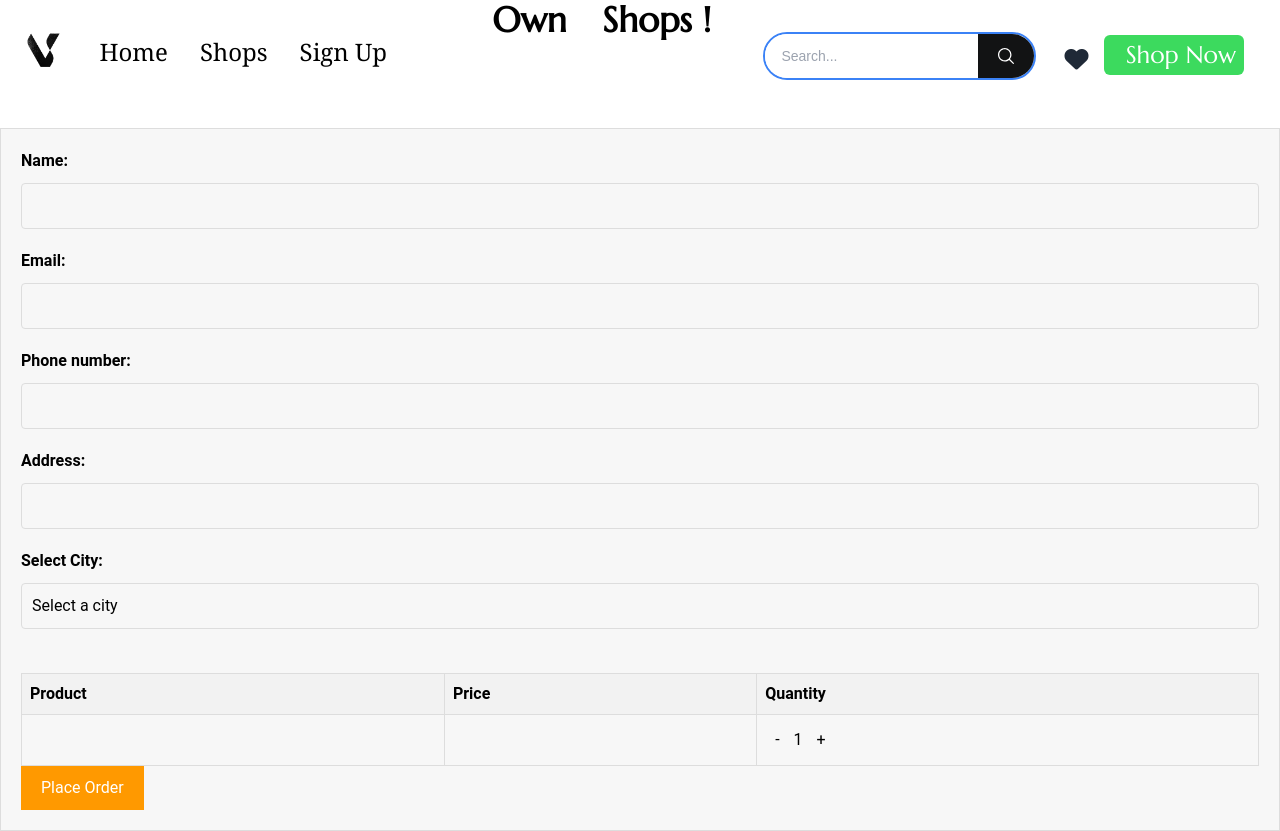
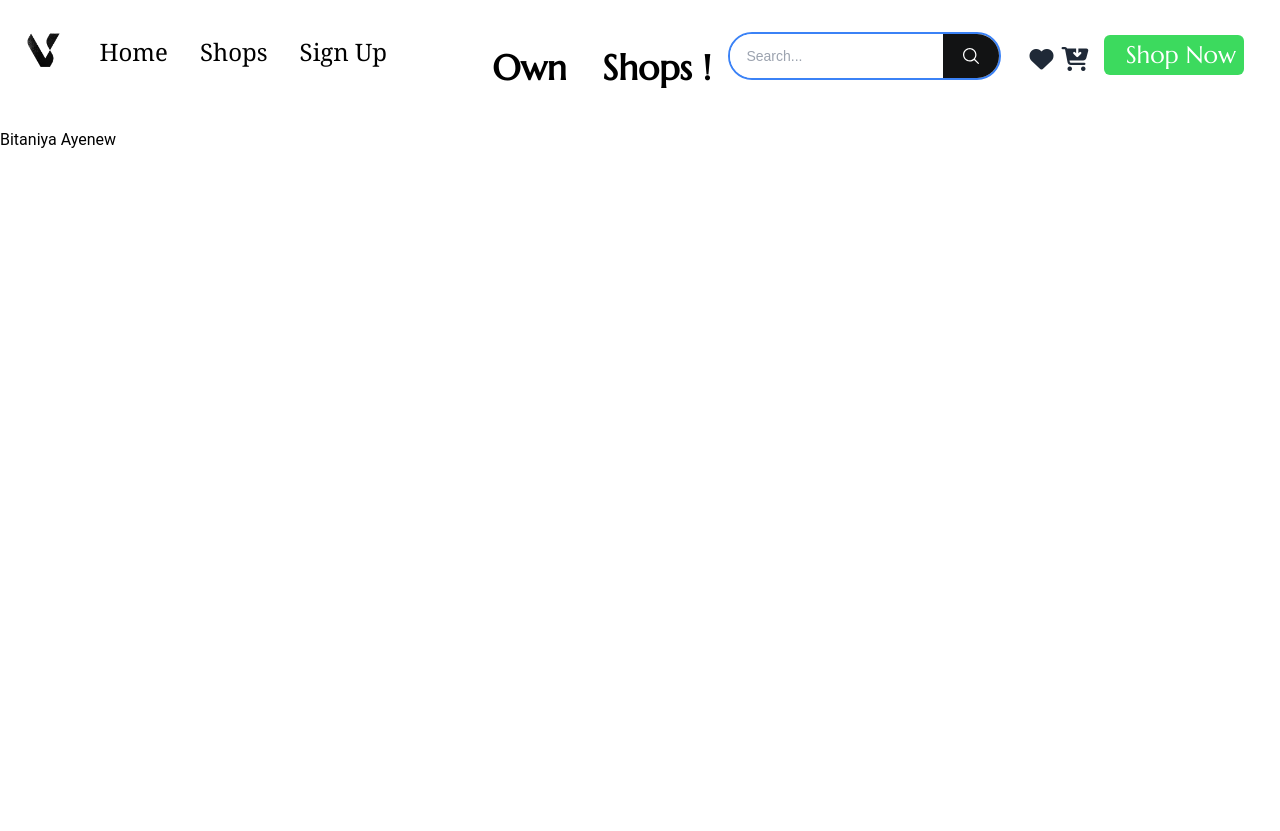
Before and after one commit to Vanoraco/vshop, a Vue app in the folder frontend/: page /checkout in a window 1280 px wide. After the commit the page ends 800 px from the top, so only its background shows below. Built offline with nearby package versions, Linux system fonts and the light colour scheme; a web font is replaced by a local one; what vue-toast-notification would draw is missing.

Commit message:
tommorow is our presentation but its not finished

```diff
--- a/frontend/src/components/AppHeader.vue
+++ b/frontend/src/components/AppHeader.vue
@@ -39,8 +39,11 @@
           </svg>
         </button>
       </div>
+      <router-link to="/favourites" class="">
+        <i class="fas fa-heart text-gray-800 text-2xl mb-4 mr-2"></i>
+      </router-link>
       <router-link to="/cart" class="">
-        <i class="fas fa-heart text-gray-800 text-2xl mb-4 mr-2"></i>
+        <i class="fas fa-cart-arrow-down text-gray-800 text-2xl mb-4 mr-2"></i>
       </router-link>
       <ul class="flex flex-row gap-9 mb-6 mr-6 mt-2">
         <li v-if="!userLoggedIn && !localToken">
@@ -92,7 +95,7 @@
             <li class="text-2xl bg-[#3cda5e] text-white rounded-md py-2 px-2">Shop Now</li>
           </router-link>
         </ul>
-        <router-link to="/cart" class="mt-4" @click="toggleMobileMenu">
+        <router-link to="/favourite" class="mt-4" @click="toggleMobileMenu">
           <i class="fas fa-heart text-gray-800 text-2xl"></i>
         </router-link>
       </div>
@@ -156,7 +159,7 @@ export default {
 
 .content {
   position: absolute;
-  bottom: 70%;
+  bottom: 64%;
   left: 50%;
   transform: translate(-50%, -50%);
   height: 160px;
--- a/frontend/src/components/Checkout.vue
+++ b/frontend/src/components/Checkout.vue
@@ -1,155 +1,3 @@
 <template>
-  <div class="checkout-form">
-    <form @submit.prevent="submitForm">
-      <label for="name">Name:</label>
-      <input type="text" id="name" v-model="formData.name" required />
-
-      <label for="email">Email:</label>
-      <input type="email" id="email" v-model="formData.email" required />
-
-      <label for="phone_number">Phone number:</label>
-      <input type="text" id="phone_number" v-model="formData.phone_number" required />
-
-      <label for="address">Address:</label>
-      <input type="text" id="address" v-model="formData.address" required />
-
-      <label for="country">Select City:</label>
-      <select id="country" v-model="formData.country" required>
-        <option value="">Select a city</option>
-        <option value="Addis Abeba">Addis Abeba</option>
-        <option value="Hawasa">Hawasa</option>
-        <option value="Shashemene">Shashemene</option>
-        <option value="Mekele">Mekele</option>
-        <option value="Bale Robe">Bale Robe</option>
-        <option value="Arbaminch">Arbaminch</option>
-      </select>
-
-      <div class="product-table mt-6">
-        <table>
-          <thead>
-            <tr>
-              <th>Product</th>
-              <th>Price</th>
-              <th>Quantity</th>
-            </tr>
-          </thead>
-          <tbody>
-            <tr>
-              <td>{{ product.product_name }}</td>
-              <td>{{ product.price }}</td>
-              <td>
-                <button @click="decrementQuantity">-</button>
-                {{ quantity }}
-                <button @click="incrementQuantity">+</button>
-              </td>
-            </tr>
-          </tbody>
-        </table>
-      </div>
-
-      <input type="submit" value="Place Order" />
-    </form>
-  </div>
+  <h1>Bitaniya Ayenew</h1>
 </template>
-
-<script>
-export default {
-  data() {
-    return {
-      formData: {
-        name: "",
-        email: "",
-        address: "",
-        city: "",
-        country: "",
-        phone_number: ""
-      },
-      product: this.$route.params.product || {},
-      quantity: 1
-    };
-  },
-  methods: {
-    incrementQuantity() {
-      this.quantity += 1;
-    },
-    decrementQuantity() {
-      if (this.quantity > 1) {
-        this.quantity -= 1;
-      }
-    },
-    async submitForm() {
-      // Handle form submission here
-      const orderData = {
-        ...this.formData,
-        product: this.product,
-        quantity: this.quantity
-      };
-      console.log("Order Data:", orderData);
-
-      try {
-        const response = await axios.post('http://localhost:8000/orders', orderData);
-        console.log("Order submitted successfully!", response.data);
-        this.$router.push({ name: 'shopOwnerDashboard' });
-      } catch (error) {
-        console.error("There was an error submitting the order:", error);
-      }
-    }
-  }
-};
-</script>
-
-<style scoped>
-.checkout-form {
-  background-color: #f7f7f7;
-  border: 1px solid #ddd;
-  padding: 20px;
-}
-
-.checkout-form label {
-  display: block;
-  margin-bottom: 10px;
-  font-weight: bold;
-}
-
-.checkout-form input[type="text"],
-.checkout-form input[type="email"],
-.checkout-form select {
-  width: 100%;
-  padding: 10px;
-  margin-bottom: 20px;
-  border: 1px solid #ddd;
-  border-radius: 4px;
-}
-
-.checkout-form input[type="submit"] {
-  background-color: #f90;
-  color: #fff;
-  border: none;
-  padding: 10px 20px;
-  cursor: pointer;
-}
-
-.product-table {
-  margin-top: 20px;
-}
-
-.product-table table {
-  width: 100%;
-  border-collapse: collapse;
-}
-
-.product-table th,
-.product-table td {
-  border: 1px solid #ddd;
-  padding: 8px;
-  text-align: left;
-}
-
-.product-table th {
-  background-color: #f2f2f2;
-}
-
-.product-table button {
-  padding: 5px 10px;
-}
-</style>
--- a/frontend/src/components/ShopDetail.vue
+++ b/frontend/src/components/ShopDetail.vue
@@ -17,12 +17,12 @@
         <h2 class="text-xl font-semibold mb-2">{{ product.product_name }}</h2>
         <p class="text-gray-800 font-semibold mt-2">ETB {{ product.price }}</p>
         <div class="flex justify-between mt-4">
-          <!-- <button
+          <button
             @click="addToCart(product)"
             class="bg-green-500 hover:bg-green-700 text-white font-bold py-2 px-4 rounded shadow-lg transform hover:scale-105 transition-transform duration-300 ease-in-out"
           >
-            Add to cart
-          </button> -->
+            Add to <i class="fas fa-star  bg-grey"></i>
+          </button>
           <router-link :to="{ name: 'product', params: { proid: product._id } }">
             <button
               class="bg-gradient-to-r  from-teal-500 via-cyan-600 to-blue-700 ml-3 text-white font-bold py-2 px-4 rounded-lg shadow-lg transform hover:scale-105 transition-transform duration-300 ease-in-out hover:bg-red-700 text-white font-bold py-2 px-4 rounded shadow-lg transform hover:scale-105 transition-transform duration-300 ease-in-out"
@@ -30,6 +30,7 @@
               Details
             </button>
           </router-link>
+
         </div>
       </div>
     </div>
--- a/frontend/src/router/router.js
+++ b/frontend/src/router/router.js
@@ -24,6 +24,7 @@ import Card from '../views/Dashboard/Card.vue'
 import Blank from '../views/Dashboard/Blank.vue'
 import ThreeD from '../components/3DView.vue'
 import EditProduct from '../views/Owner/Edit-Product.vue'
+import FavouritePage from '../components/fav.vue'
 
 const routes = [
   { path: "/sign-up", component: SignUp, meta: { layout: 'empty' } },
@@ -50,7 +51,8 @@ const routes = [
   { path: '/owner/modal', name: 'Modal', component: Modal },
   { path: '/blank', name: 'Blank', component: Blank },
   { path: '/checkout', name: 'Checkout', component: Checkout, meta: { layout: 'empty' } },
-  { path: '/3Dview', name: "3D view", component: ThreeD, meta: { layout: 'empty' } }
+  { path: '/3Dview', name: "3D view", component: ThreeD, meta: { layout: 'empty' } },
+  {path: '/favourites', name:"FavouritePage", component:FavouritePage,  meta: { layout: 'empty' }  }
 ]
 
 const router = createRouter({
--- a/frontend/src/stores/CartStore.js
+++ b/frontend/src/stores/CartStore.js
@@ -47,6 +47,9 @@ export const useCartStore = defineStore('cart', {
     saveCart() {
       localStorage.setItem('cart', JSON.stringify(this.items));
     },
+    formatDate(date){
+      return format(new Date(date), 'MMMM d, yyyy');
+    }
   },
   getters: {
     cartTotal() {
--- a/frontend/src/stores/user.js
+++ b/frontend/src/stores/user.js
@@ -2,7 +2,7 @@ import { defineStore } from 'pinia'
 // import { auth, usersCollection } from '@/includes/firebase'
 import axios from 'axios';
 
-export default defineStore('user', {
+export default  defineStore('user', {
   state: () => {
     return {
     userLoggedIn: false,
--- a/frontend/src/views/Dashboard/Dashboard.vue
+++ b/frontend/src/views/Dashboard/Dashboard.vue
@@ -198,22 +198,18 @@ console.log(products)
             </thead>
 
             <tbody class="bg-white">
-              <tr v-for="(p, index) in products.shop_products" :key="index">
+              <tr>
                 <td
                   class="px-6 py-4 border-b border-gray-200 whitespace-nowrap"
                 >
                   <div class="flex items-center">
                     <div class="flex-shrink-0 w-10 h-10">
-                      <img
-                        class="w-10 h-10 rounded-full"
-                        :src="p.image"
-                        alt=""
-                      >
+                      <span class="fas fa-cart-arrow-down"></span>
                     </div>
 
                     <div class="ml-4">
                       <div class="text-sm font-medium leading-5 text-gray-900">
-                        {{ p.product_name }}
+                        ghetto
                       </div>
                       <div class="text-sm leading-5 text-gray-500">
                         {{  }}
@@ -226,7 +222,7 @@ console.log(products)
                   class="px-6 py-4 border-b border-gray-200 whitespace-nowrap"
                 >
                   <div class="text-sm leading-5 text-gray-900">
-                    {{ p.product_description }}
+                    Original headset
                   </div>
                   <div class="text-sm leading-5 text-gray-500">
                     {{  }}
@@ -238,19 +234,19 @@ console.log(products)
                 >
                   <span
                     class="inline-flex px-2 text-xs font-semibold leading-5 text-green-800 bg-green-100 rounded-full"
-                  >{{ p.price }}</span>
+                  >ETB 3000</span>
                 </td>
 
                 <td
                   class="px-6 py-4 text-sm leading-5 text-gray-500 border-b border-gray-200 whitespace-nowrap"
                 >
-                  {{ p.quantity }}
+
                 </td>
 
                 <td
                   class="px-6 py-4 text-sm font-medium leading-5 text-right border-b border-gray-200 whitespace-nowrap"
                 >
-                <router-link  :to="{ name: 'editprod', params: { id: p._id } }"
+                <router-link  to="/edit-product/:id"
            class="h-[350px] w-full">
        Edit
       </router-link>
```
Also changed, not shown: frontend/src/components/fav.vue (added, +149 -0 lines).
